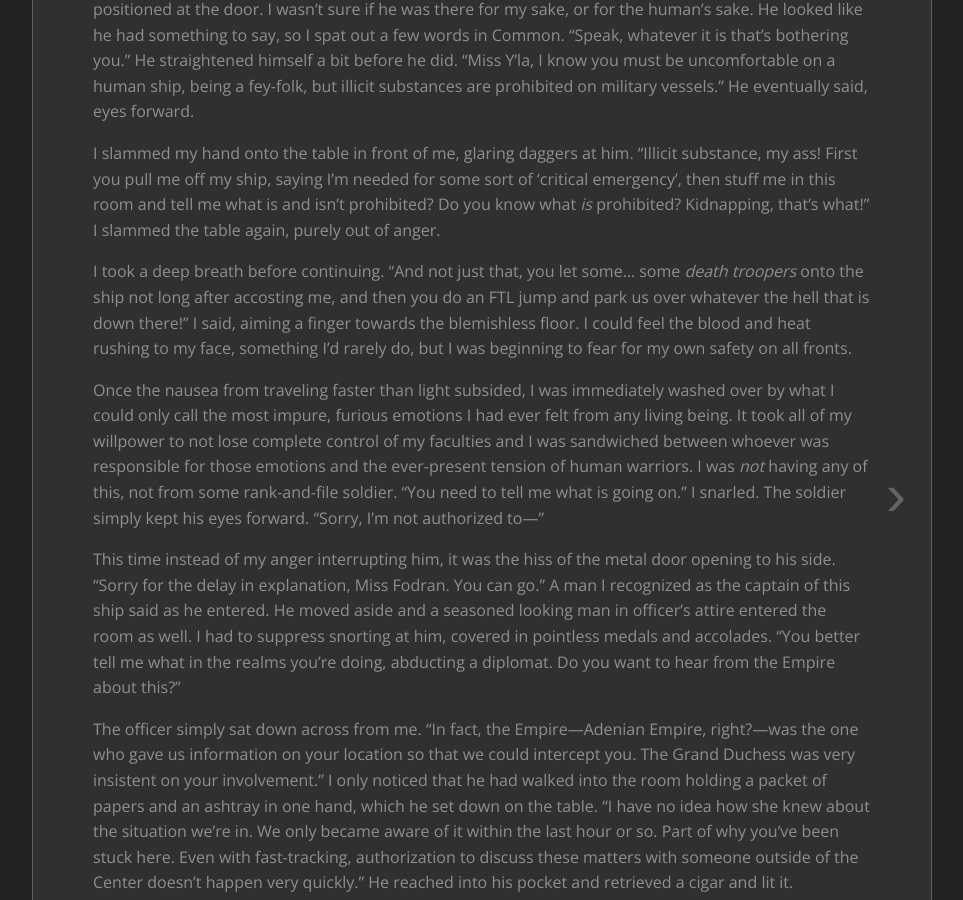
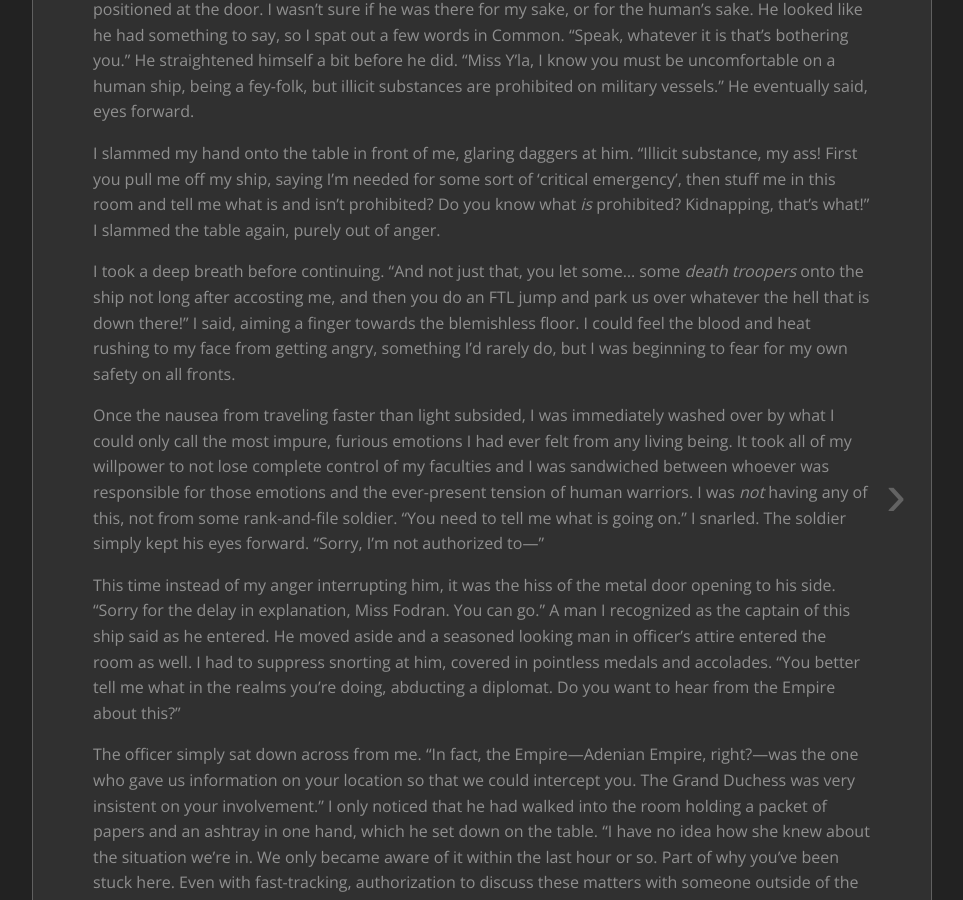
Before and after one commit to mehkanik/C39, a Jekyll site: the page built from _posts/2022-07-16-c39-ch1.md, in a window 1280 px wide and 900 px high, scrolled down 1247 px. Shown: the whole window, without its empty margins (158-1121 px from the left). Built offline with Jekyll 4.4.1, drawn with Linux system fonts in a browser that asks for light colours.

```diff
--- a/_posts/2022-07-16-c39-ch1.md
+++ b/_posts/2022-07-16-c39-ch1.md
@@ -42,7 +42,7 @@
 
 I slammed my hand onto the table in front of me, glaring daggers at him. "Illicit substance, my ass! First you pull me off my ship, saying I'm needed for some sort of 'critical emergency', then stuff me in this room and tell me what is and isn't prohibited? Do you know what *is* prohibited? Kidnapping, that's what!" I slammed the table again, purely out of anger.
 
-I took a deep breath before continuing. "And not just that, you let some... some *death troopers* onto the ship not long after accosting me, and then you do an FTL jump and park us over whatever the hell that is down there!" I said, aiming a finger towards the blemishless floor. I could feel the blood and heat rushing to my face, something I'd rarely do, but I was beginning to fear for my own safety on all fronts.
+I took a deep breath before continuing. "And not just that, you let some... some *death troopers* onto the ship not long after accosting me, and then you do an FTL jump and park us over whatever the hell that is down there!" I said, aiming a finger towards the blemishless floor. I could feel the blood and heat rushing to my face from getting angry, something I'd rarely do, but I was beginning to fear for my own safety on all fronts.
 
 Once the nausea from traveling faster than light subsided, I was immediately washed over by what I could only call the most impure, furious emotions I had ever felt from any living being. It took all of my willpower to not lose complete control of my faculties and I was sandwiched between whoever was responsible for those emotions and the ever-present tension of human warriors. I was *not* having any of this, not from some rank-and-file soldier. "You need to tell me what is going on." I snarled. The soldier simply kept his eyes forward. "Sorry, I'm not authorized to---"
 
```
